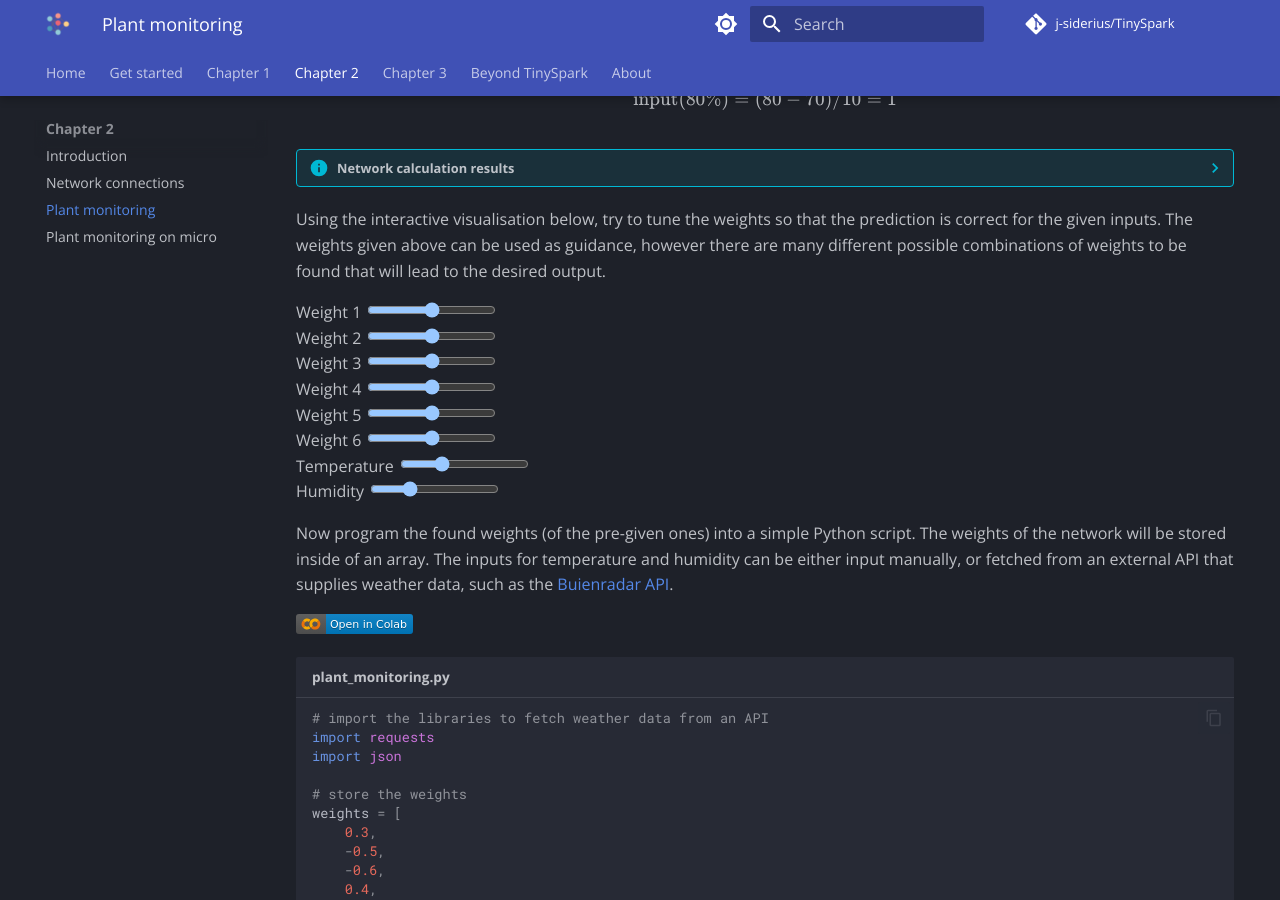
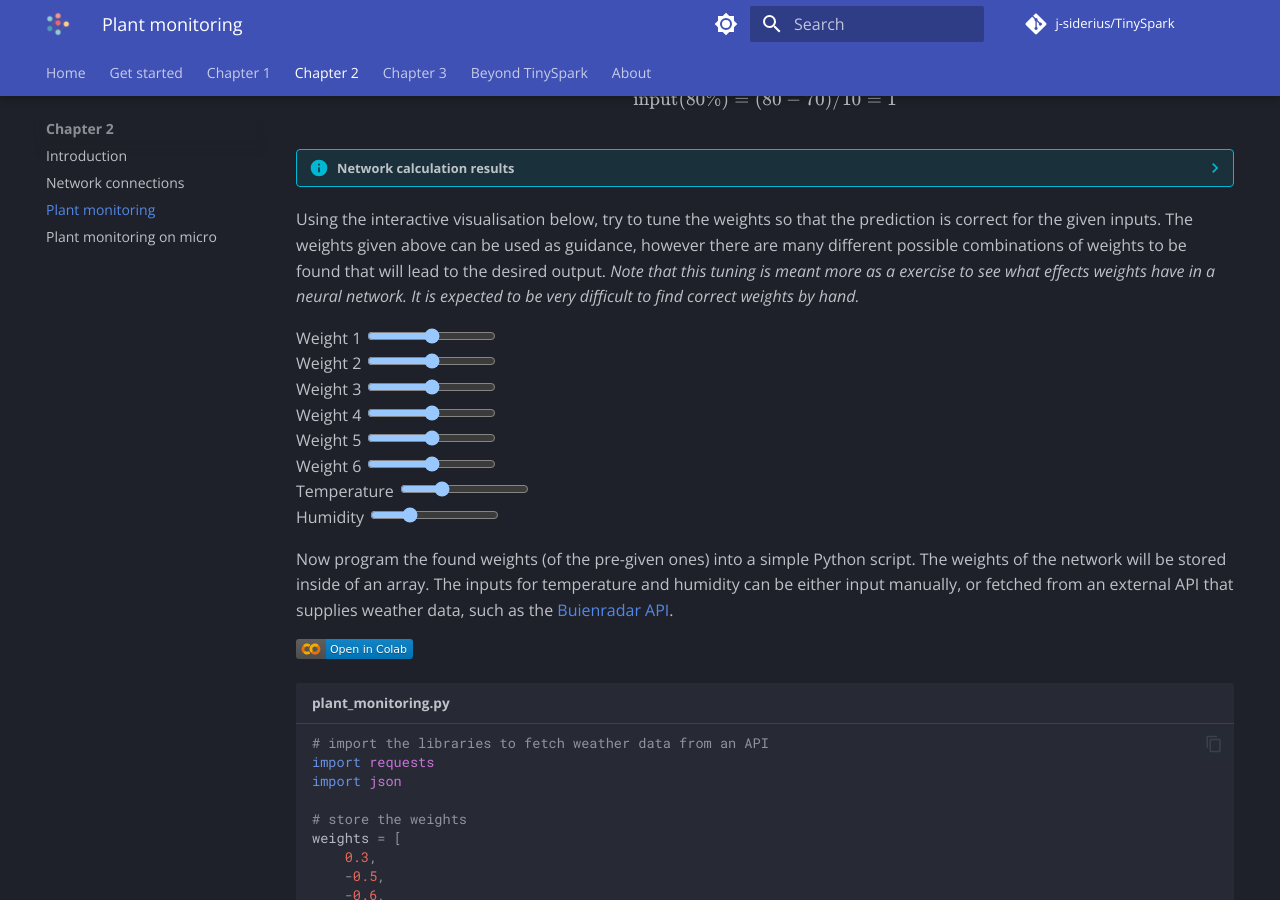
Before and after one commit to j-siderius/TinySpark, an MkDocs documentation site: the page built from docs/chapter2/plant_monitoring.md, in a window 1280 px wide and 900 px high, scrolled down 2628 px. Built offline with MkDocs 1.6.1 and Material for MkDocs 9.7.7, drawn with Linux system fonts in a browser that asks for light colours; nearby versions of some CDN libraries; comment, search, counter and statistics services are not loaded.

Commit message:
Added disclaimer to CH2, updated kit picture

```diff
--- a/docs/chapter2/plant_monitoring.md
+++ b/docs/chapter2/plant_monitoring.md
@@ -81,7 +81,7 @@ $$
     }
     $$
 
-Using the interactive visualisation below, try to tune the weights so that the prediction is correct for the given inputs. The weights given above can be used as guidance, however there are many different possible combinations of weights to be found that will lead to the desired output.
+Using the interactive visualisation below, try to tune the weights so that the prediction is correct for the given inputs. The weights given above can be used as guidance, however there are many different possible combinations of weights to be found that will lead to the desired output. _Note that this tuning is meant more as a exercise to see what effects weights have in a neural network. It is expected to be very difficult to find correct weights by hand._
 
 <script src="https://cdnjs.cloudflare.com/ajax/libs/p5.js/1.6.0/p5.js"></script>
 <script>
```
Also changed, not shown: 1 other file.
